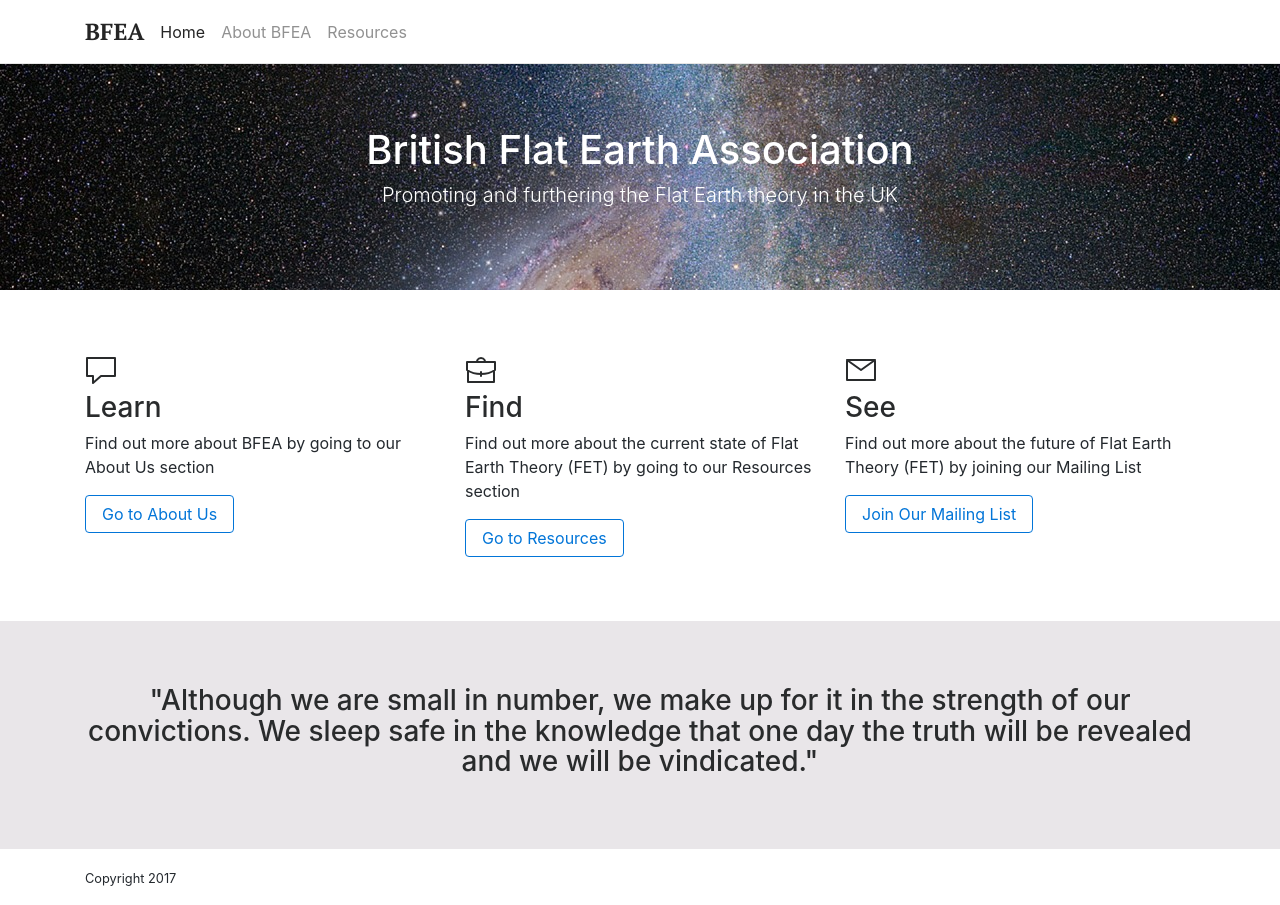
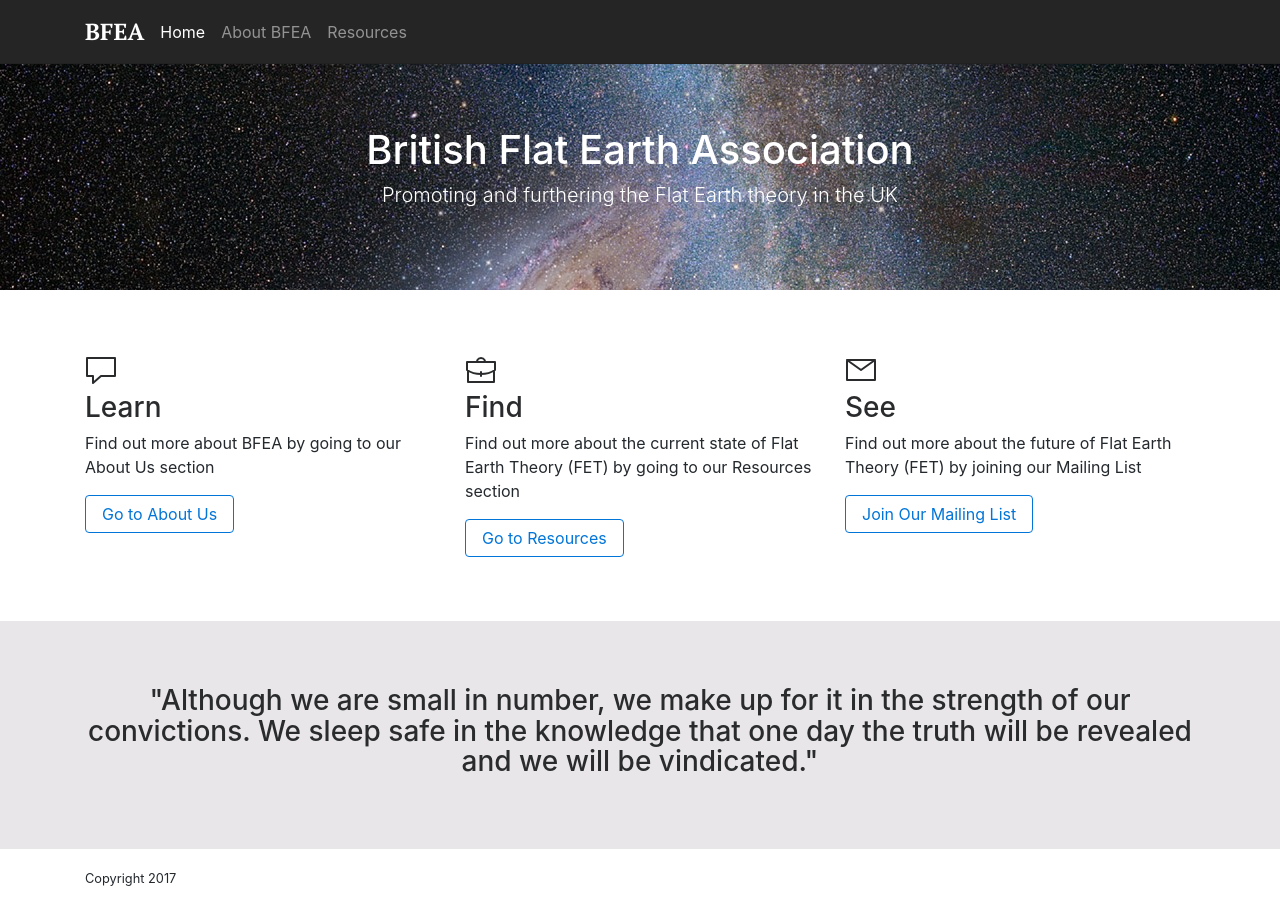
Before and after one commit to krussll/etsysimplicity, a Jekyll site: the page built from index.md, in a window 1280 px wide. Built offline with Jekyll 4.4.1, drawn with Linux system fonts in a browser that asks for light colours; a script that is not in the unit is left out.

Commit message:
Update main.scss

```diff
--- a/css/main.scss
+++ b/css/main.scss
@@ -1,8 +1,8 @@
 ---
 ---
 
-$nav-background: #fff;
-$nav-font: #252525;
+$nav-background: #252525;
+$nav-font: #fff;
 
 $jumbotron-background: #ECEEEF;
 $jumbotron-font: #FFF;
```
